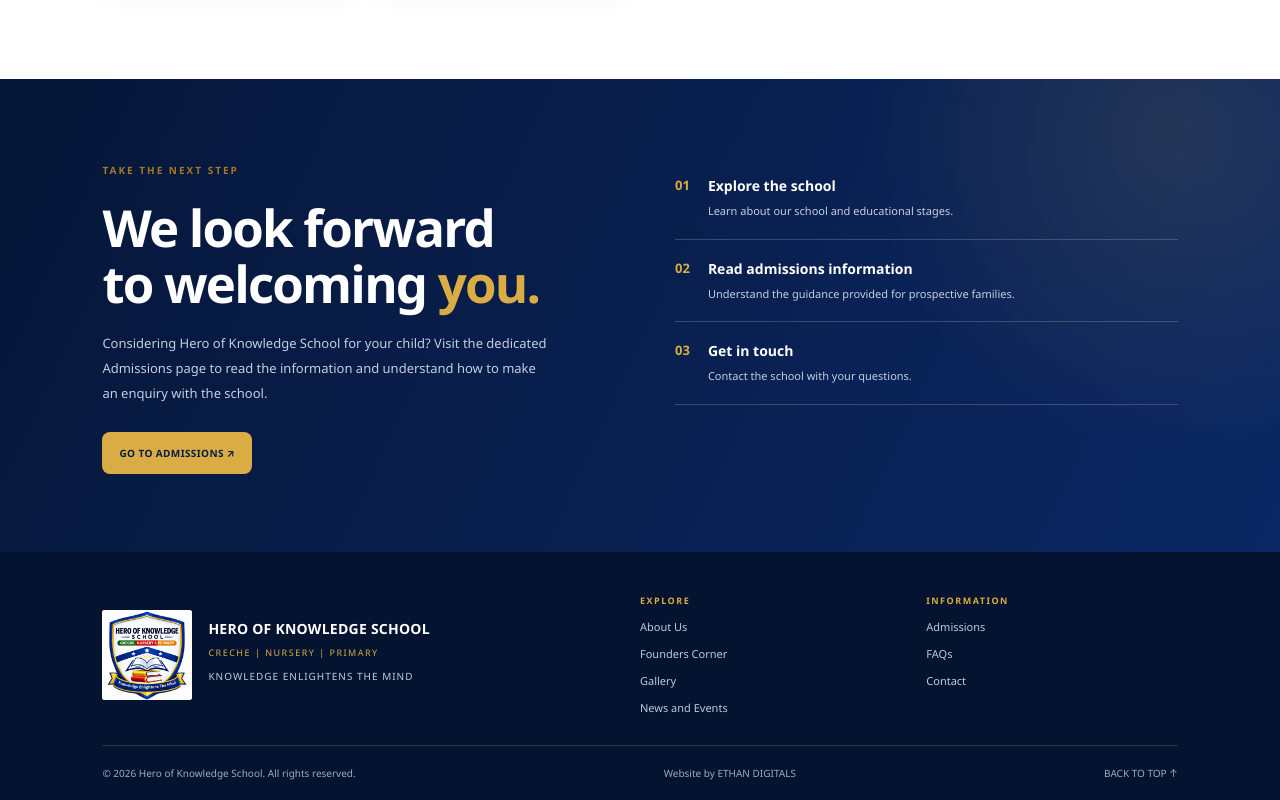
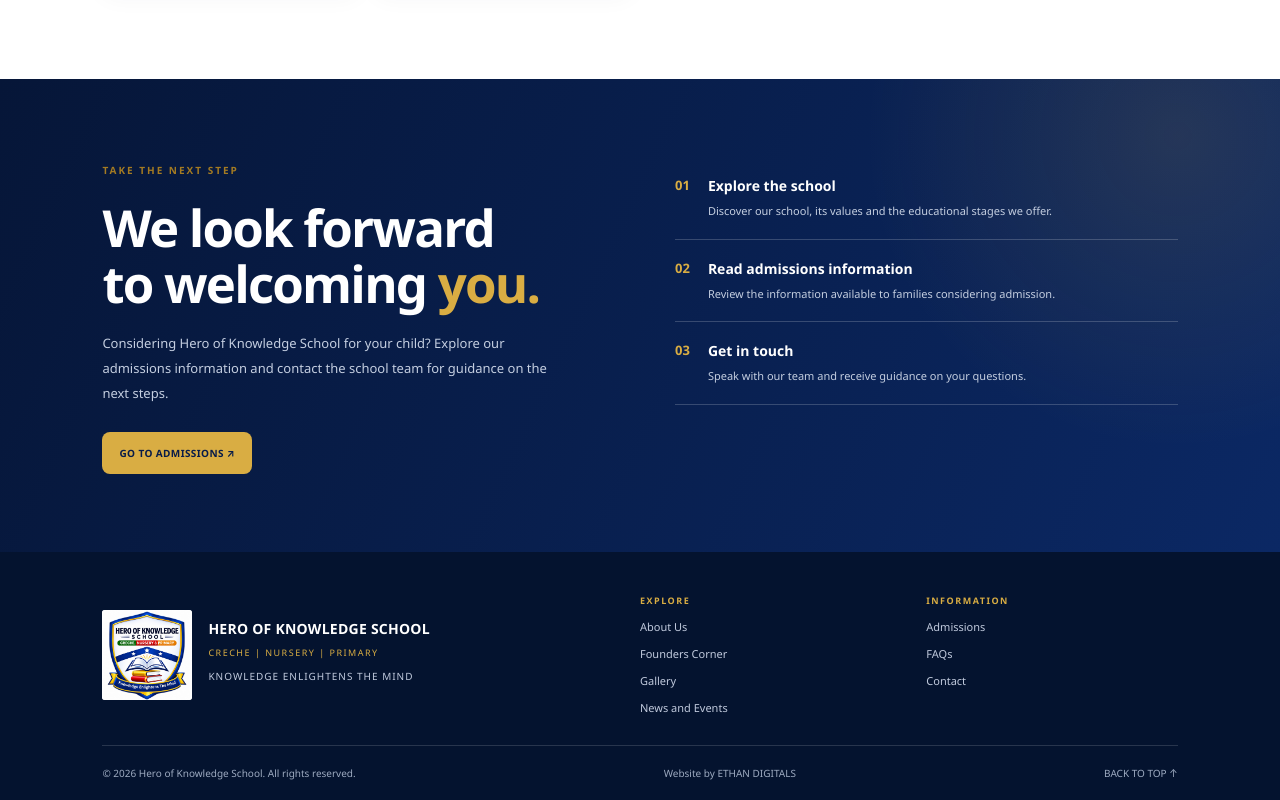
Before and after one commit to abayomipeteroyenuga-commits/hero-web, a Next.js app: page / in a window 1280 px wide. Shown: the part 2145-2945 px from the top of the page. Built offline with nearby package versions, Linux system fonts and the light colour scheme; no server answers.

Commit message:
Polish homepage admissions and navigation copy

```diff
--- a/app/page.tsx
+++ b/app/page.tsx
@@ -57,7 +57,7 @@ export default function Home() {
       <div className="feature-grid home-page-links">{destinations.map(item => <article key={item.number}><b>{item.number}</b><h3>{item.title}</h3><p>{item.description}</p><a className="text-link" href={item.href}>{item.link} ↗</a></article>)}</div>
     </section>
 
-    <section className="admissions home-admissions"><div><label className="eyebrow">TAKE THE NEXT STEP</label><h2>We look forward<br/>to welcoming <em>you.</em></h2><p>Considering Hero of Knowledge School for your child? Visit the dedicated Admissions page to read the information and understand how to make an enquiry with the school.</p><a className="button button-gold" href="/admissions">GO TO ADMISSIONS ↗</a></div><div className="steps"><article><b>01</b><span><strong>Explore the school</strong><small>Learn about our school and educational stages.</small></span></article><article><b>02</b><span><strong>Read admissions information</strong><small>Understand the guidance provided for prospective families.</small></span></article><article><b>03</b><span><strong>Get in touch</strong><small>Contact the school with your questions.</small></span></article></div></section>
+    <section className="admissions home-admissions"><div><label className="eyebrow">TAKE THE NEXT STEP</label><h2>We look forward<br/>to welcoming <em>you.</em></h2><p>Considering Hero of Knowledge School for your child? Explore our admissions information and contact the school team for guidance on the next steps.</p><a className="button button-gold" href="/admissions">GO TO ADMISSIONS ↗</a></div><div className="steps"><article><b>01</b><span><strong>Explore the school</strong><small>Discover our school, its values and the educational stages we offer.</small></span></article><article><b>02</b><span><strong>Read admissions information</strong><small>Review the information available to families considering admission.</small></span></article><article><b>03</b><span><strong>Get in touch</strong><small>Speak with our team and receive guidance on your questions.</small></span></article></div></section>
 
     <footer><div className="footer-main"><div className="footer-brand"><Image src="/assets/hero-of-knowledge-school-logo.jpg" alt="Hero of Knowledge School logo" width={100} height={100}/><div><b>HERO OF KNOWLEDGE SCHOOL</b><span>CRECHE | NURSERY | PRIMARY</span><p>KNOWLEDGE ENLIGHTENS THE MIND</p></div></div><div className="footer-column"><b>EXPLORE</b><a href="/about">About Us</a><a href="/founders-corner">Founders Corner</a><a href="/gallery">Gallery</a><a href="/news-events">News and Events</a></div><div className="footer-column"><b>INFORMATION</b><a href="/admissions">Admissions</a><a href="/faqs">FAQs</a><a href="/contact">Contact</a></div></div><div className="footer-bottom"><span>© {new Date().getFullYear()} Hero of Knowledge School. All rights reserved.</span><span>Website by ETHAN DIGITALS</span><a href="#home">BACK TO TOP ↑</a></div></footer>
   </main>;
```
